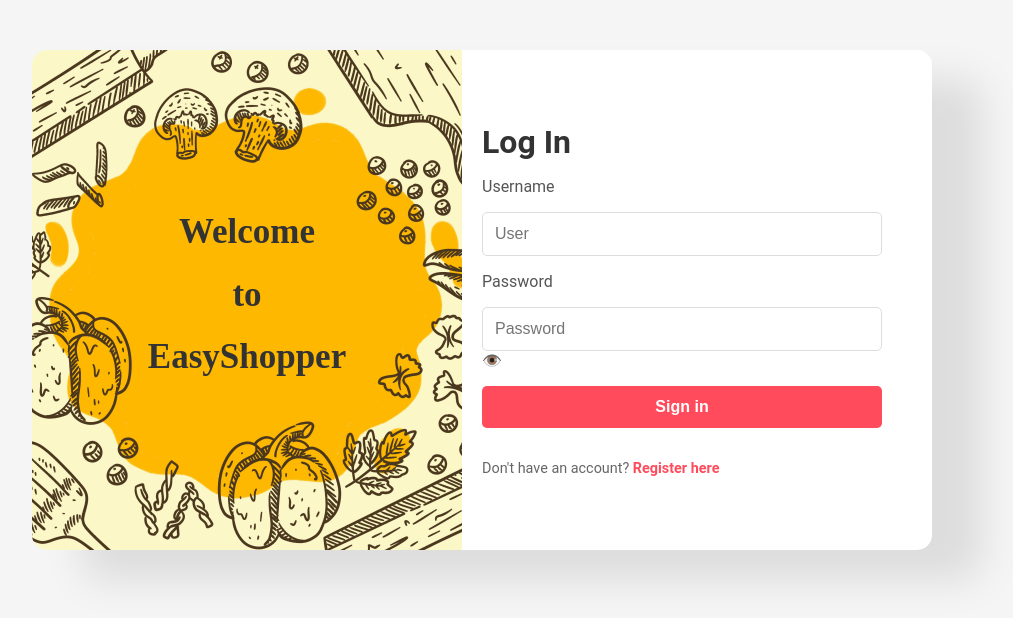
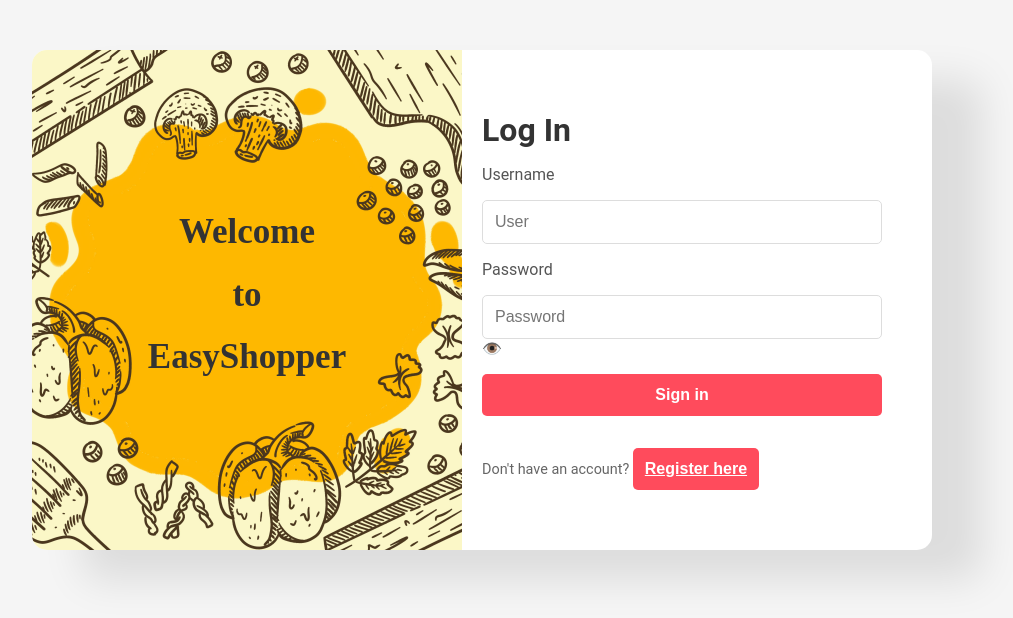
Before and after one commit to emosq369/easy-shopper, a React (Create React App) app in the folder frontend/: page / in a window 1280 px wide. Shown: the top 618 px of the page, without its empty margins (158-1171 px from the left). Built offline with nearby package versions, Linux system fonts and the light colour scheme; a web font is replaced by a local one.

Commit message:
Fixed netlify build issues

```diff
--- a/frontend/src/CustomerHome.js
+++ b/frontend/src/CustomerHome.js
@@ -72,7 +72,7 @@
     if (storedCart) {
       setCart(storedCart);
     }
-  }, []);
+  }, [setCart]);
 
   useEffect(() => {
     sessionStorage.setItem("cart", JSON.stringify(cart));
--- a/frontend/src/LoginForm.js
+++ b/frontend/src/LoginForm.js
@@ -133,14 +133,15 @@
           {formType === "login"
             ? "Don't have an account?"
             : "Already have an account"}{" "}
-          <a
-            href="#"
+          <button
+            type="button"
+            className="linklike"
             onClick={() =>
               setFormType(formType === "login" ? "register" : "login")
             }
           >
             {formType === "login" ? "Register here" : "Sign in here"}
-          </a>
+          </button>
         </p>
       </div>
     </div>
--- a/frontend/src/Orders.js
+++ b/frontend/src/Orders.js
@@ -1,19 +1,18 @@
 import React, { useState, useEffect } from "react";
 import { Link } from "react-router-dom";
 import "./orders.css";
-import apiURL from './apiConfig.js';
+import apiURL from "./apiConfig.js";
 
 function Orders() {
   const [orders, setOrders] = useState([]);
-  const [isAuthenticated, setIsAuthenticated] = useState(true);
 
   const userId = sessionStorage.getItem("userId");
   const userRole = sessionStorage.getItem("role");
 
   useEffect(() => {
-    if (!userId || userRole !== "customer") {
-      setIsAuthenticated(false);
-    } else {
+    // Defensive: if somehow reached without a user, do nothing
+    if (!userId || userRole !== "customer") return;
+
     fetch(`${apiURL}/orders/${userId}`)
       .then((response) => {
         if (!response.ok) throw new Error("Failed to fetch orders");
@@ -21,12 +20,10 @@
       })
       .then((data) => setOrders(data))
       .catch((err) => console.error("Error fetching orders", err));
-    }
   }, [userId, userRole]);
 
   return (
     <div className="orders-container">
-      {/* Back to Home */}
       <nav>
         <Link to="/home" className="back-to-home">
           ← Back to Home
@@ -35,7 +32,6 @@
 
       <h1 className="orders-header">My Orders</h1>
 
-      {/* Orders List */}
       {orders.length === 0 ? (
         <p className="no-orders">No orders found</p>
       ) : (
--- a/frontend/src/authForm.css
+++ b/frontend/src/authForm.css
@@ -113,3 +113,12 @@
 .right-side a:hover {
   color: #e04350;
 }
+
+.linklike {
+  background: none;
+  border: 0;
+  padding: 0;
+  color: #0b5fff;
+  text-decoration: underline;
+  cursor: pointer;
+}
```
Lines whose indentation alone changed are shown as unchanged.
